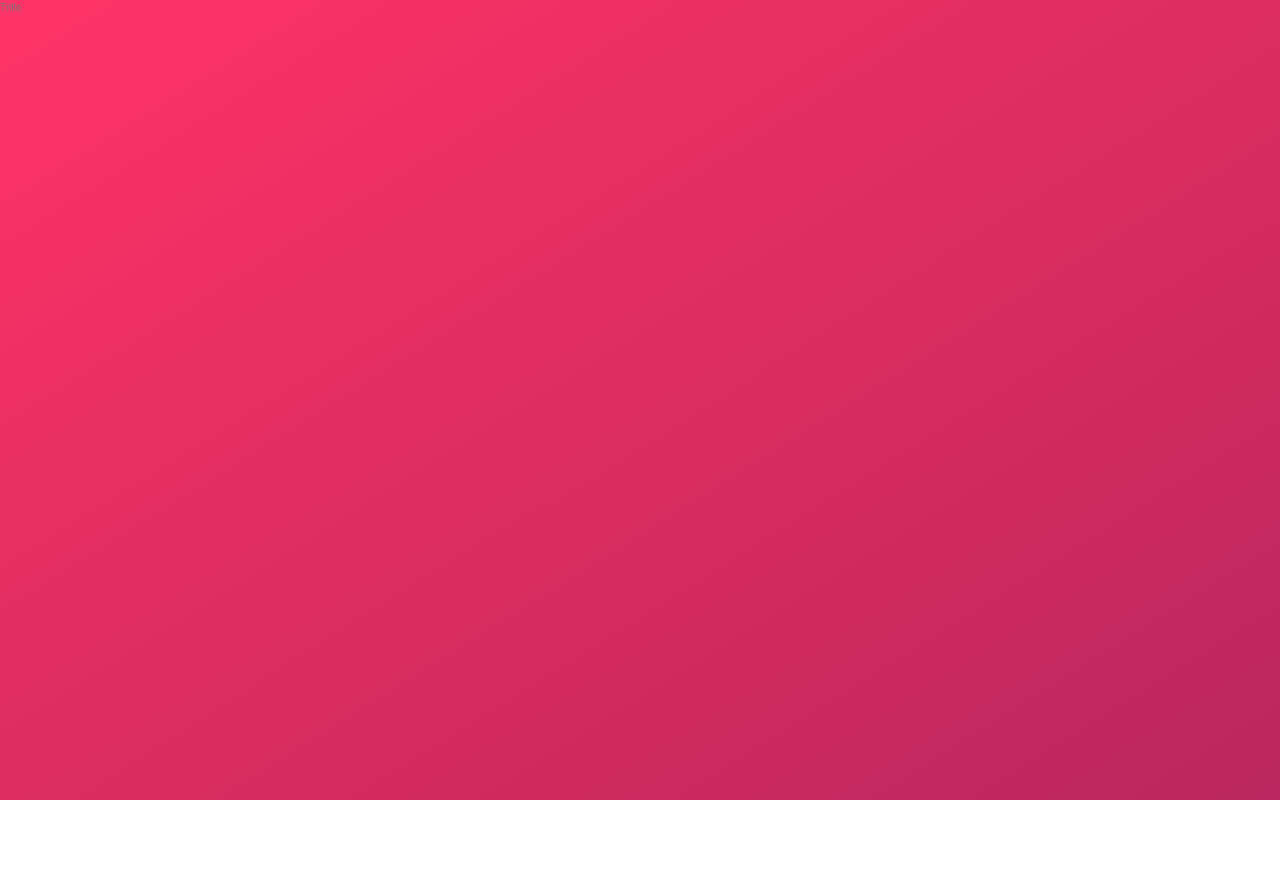
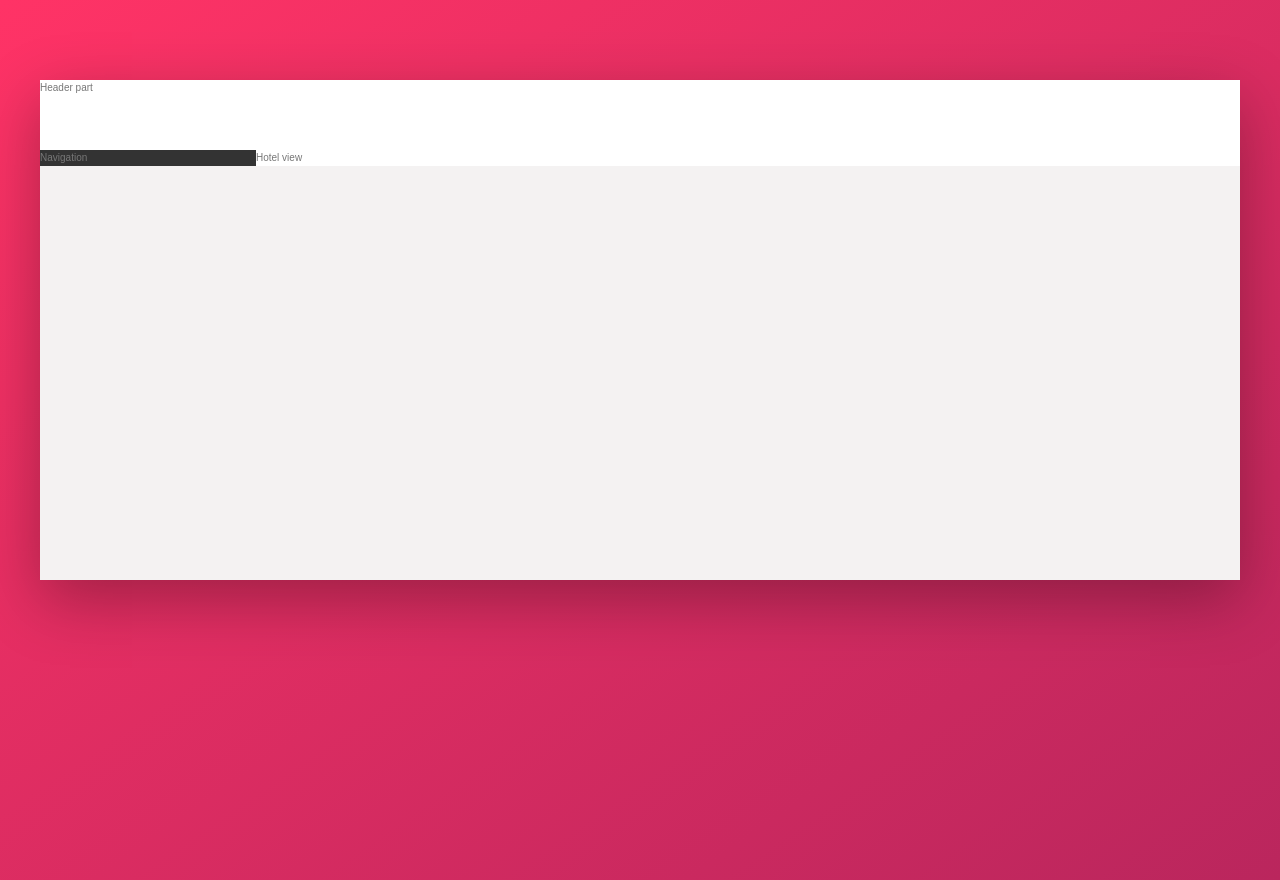
Before and after one commit to loxt/trillo, a website: page index.html in a window 1280 px wide. Before the commit the page ends 800 px from the top, so only its background shows below. Drawn offline with Linux system fonts and the light colour scheme.

Commit message:
chore: WIP header

```diff
--- a/index.html
+++ b/index.html
@@ -11,6 +11,18 @@
     <title>Trillo &mdash; Your all-in-one booking app</title>
   </head>
   <body>
-    Trillo
+    <div class="container">
+      <header class="header">
+        Header part
+      </header>
+      <div class="content">
+        <nav class="sidebar">
+          Navigation
+        </nav>
+        <main class="hotel-view">
+          Hotel view
+        </main>
+      </div>
+    </div>
   </body>
 </html>
--- a/sass/_base.scss
+++ b/sass/_base.scss
@@ -11,6 +11,8 @@
   --color-grey-dark-1: #333;
   --color-grey-dark-2: #777;
   --color-grey-dark-3: #999;
+
+  --shadow-dark: 0 2rem 6rem rgba(0, 0, 0, .3);
 
 }
 
--- a/sass/_layout.scss
+++ b/sass/_layout.scss
@@ -0,0 +1,29 @@
+.container {
+  max-width: 120rem;
+  margin: 8rem auto;
+  background-color: var(--color-grey-light-2);
+  box-shadow: var(--shadow-dark);
+  min-height: 50rem;
+}
+
+.header {
+  height: 7rem;
+  background-color: #fff;
+  border-bottom: var(--color-grey-light-2);
+}
+
+.content {
+  display: flex;
+}
+
+.sidebar {
+  background-color: var(--color-grey-dark-1);
+
+  // grow - shrink - basis
+  flex: 0 0 18%;
+}
+
+.hotel-view {
+  background-color: #fff;
+  flex: 1;
+}
```
Also changed, not shown: css/style.css.
